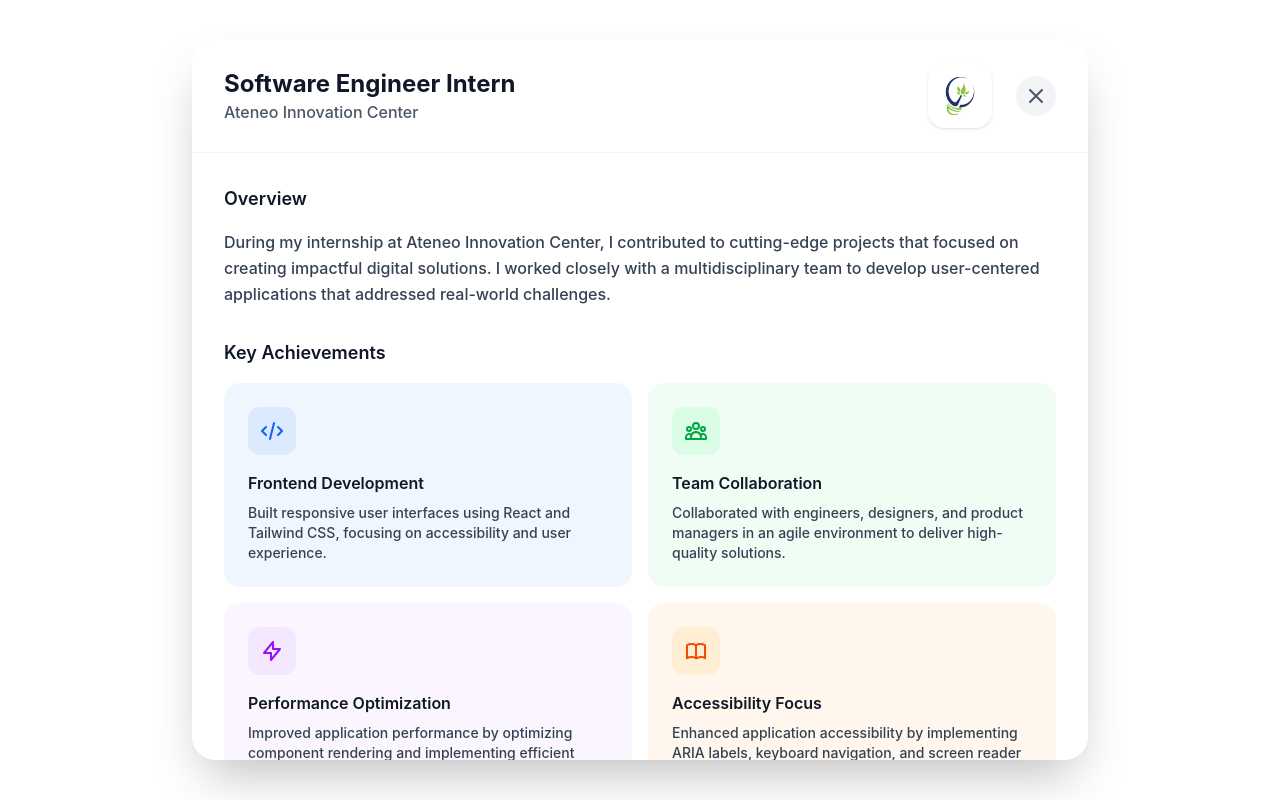
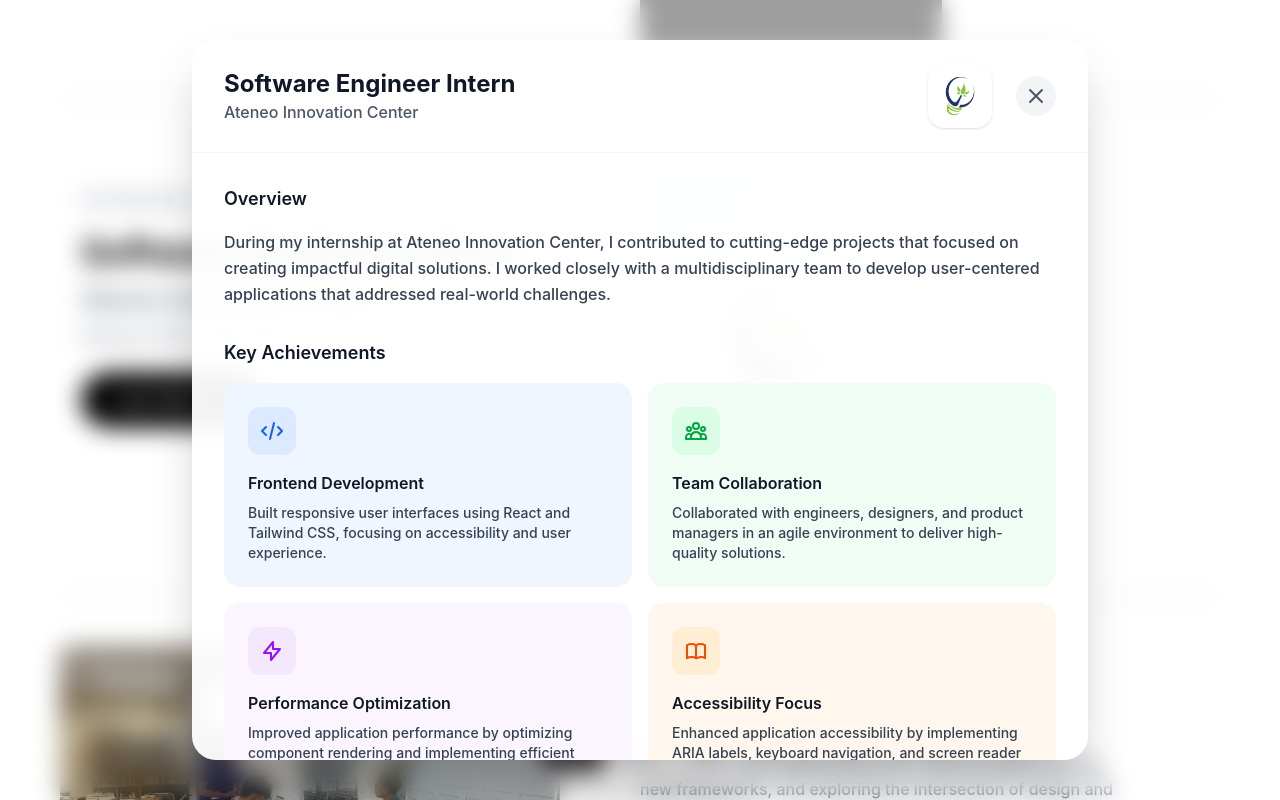
Before and after one commit to officialbryx/Portfolio, a React (Vite) app: page /info in a window 1280 px wide. Both pictures are taken after a click on the button "Learn More". Shown: the part 1538-2338 px from the top of the page. Built offline with nearby package versions, Linux system fonts and the light colour scheme; grey boxes are pictures that could not be loaded.

Commit message:
Update Info.jsx

```diff
--- a/src/pages/Info.jsx
+++ b/src/pages/Info.jsx
@@ -182,7 +182,7 @@
 
       {/* Modal */}
       {isModalOpen && (
-        <div className="fixed inset-0 bg-white bg-opacity-30 backdrop-blur-md flex items-center justify-center z-50 p-4">
+        <div className="fixed inset-0 backdrop-blur-md flex items-center justify-center z-50 p-4">
           <div className="bg-white/95 rounded-3xl max-w-4xl w-full max-h-[90vh] overflow-y-auto shadow-2xl">
             {/* Modal Header */}
             <div className="sticky top-0 bg-white/95 border-b border-gray-100 px-8 py-6 rounded-t-3xl flex items-center justify-between">
```
